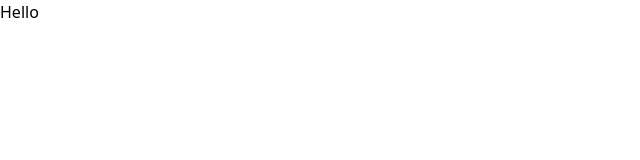
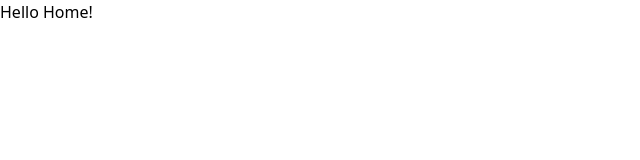
Before and after one commit to Am1t056/mern-blog, a React (Vite) app in the folder client/: page / in a window 1280 px wide. Shown: the top 160 px of the page, without its empty margins (0-640 px from the left). Built offline with nearby package versions, Linux system fonts and the light colour scheme.

Commit message:
create pages and routes

```diff
--- a/client/package.json
+++ b/client/package.json
@@ -11,7 +11,8 @@
   },
   "dependencies": {
     "react": "^18.2.0",
-    "react-dom": "^18.2.0"
+    "react-dom": "^18.2.0",
+    "react-router-dom": "^6.21.3"
   },
   "devDependencies": {
     "@types/react": "^18.2.43",
--- a/client/src/App.jsx
+++ b/client/src/App.jsx
@@ -1,8 +1,27 @@
 import React from 'react'
+import { BrowserRouter, Routes, Route } from 'react-router-dom'
+import Home from './Pages/Home'
+import About from './Pages/About'
+import SignIn from './Pages/SignIn'
+import SignUp from './Pages/SignUp'
+import Dashboard from './Pages/Dashboard'
+import Projects from './Pages/Projects'
 
 function App() {
   return (
-  <h1 className='text-3xl text-red-400'>Hello</h1>
+  <BrowserRouter>
+     <Routes>
+      <Route path='/' element={ <Home/> } />
+      <Route path='/about' element={ <About/> } />
+      <Route path='/sign-in' element={ <SignIn/> } />
+      <Route path='/sign-up' element={ <SignUp/> } />
+      <Route path='/dashboard' element={ <Dashboard/> } />
+      <Route path='/projects' element={ <Projects/> } />
+
+
+
+     </Routes>
+  </BrowserRouter>
   )
 }
 
--- /dev/null
+++ b/client/src/Pages/About.jsx
@@ -0,0 +1,9 @@
+import React from 'react'
+
+function About() {
+  return (
+    <div>About</div>
+  )
+}
+
+export default About
--- /dev/null
+++ b/client/src/Pages/Dashboard.jsx
@@ -0,0 +1,9 @@
+import React from 'react'
+
+function Dashboard() {
+  return (
+    <div>Dashboard</div>
+  )
+}
+
+export default Dashboard
--- /dev/null
+++ b/client/src/Pages/Home.jsx
@@ -0,0 +1,12 @@
+import React from 'react'
+
+function Home() {
+  return (
+    <div>
+
+        <h1>Hello Home!</h1>
+    </div>
+  )
+}
+
+export default Home
--- /dev/null
+++ b/client/src/Pages/Projects.jsx
@@ -0,0 +1,9 @@
+import React from 'react'
+
+function Projects() {
+  return (
+    <div>Projects</div>
+  )
+}
+
+export default Projects
--- /dev/null
+++ b/client/src/Pages/SignIn.jsx
@@ -0,0 +1,9 @@
+import React from 'react'
+
+function SignIn() {
+  return (
+    <div>SignIn</div>
+  )
+}
+
+export default SignIn
--- /dev/null
+++ b/client/src/Pages/SignUp.jsx
@@ -0,0 +1,9 @@
+import React from 'react'
+
+function SignUp() {
+  return (
+    <div>SignUp</div>
+  )
+}
+
+export default SignUp
```
Also changed, not shown: 1 other file (tests, documents, lock files or other folders).
